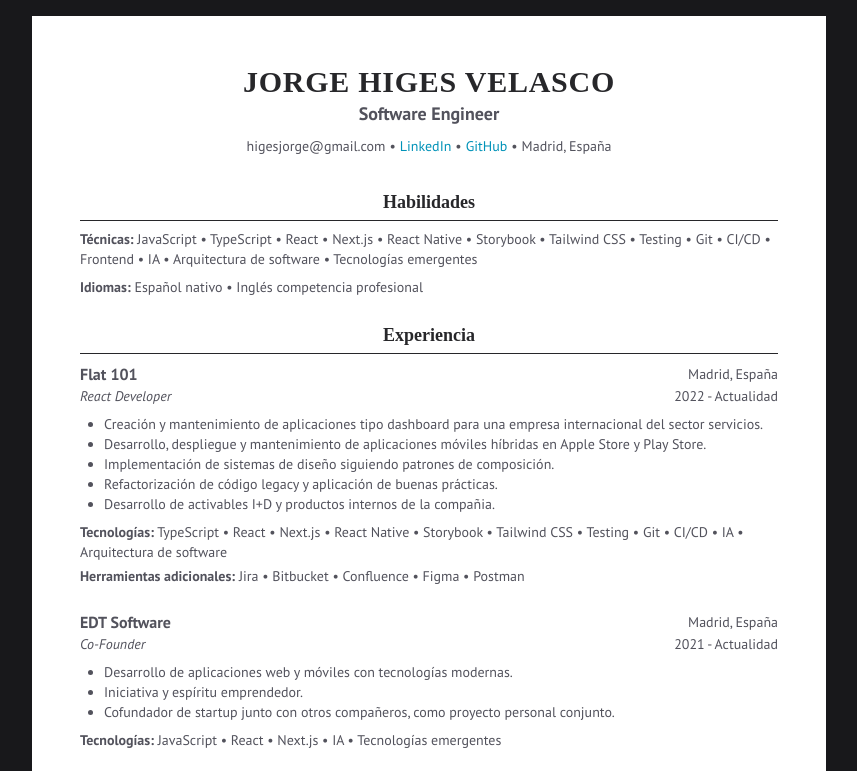
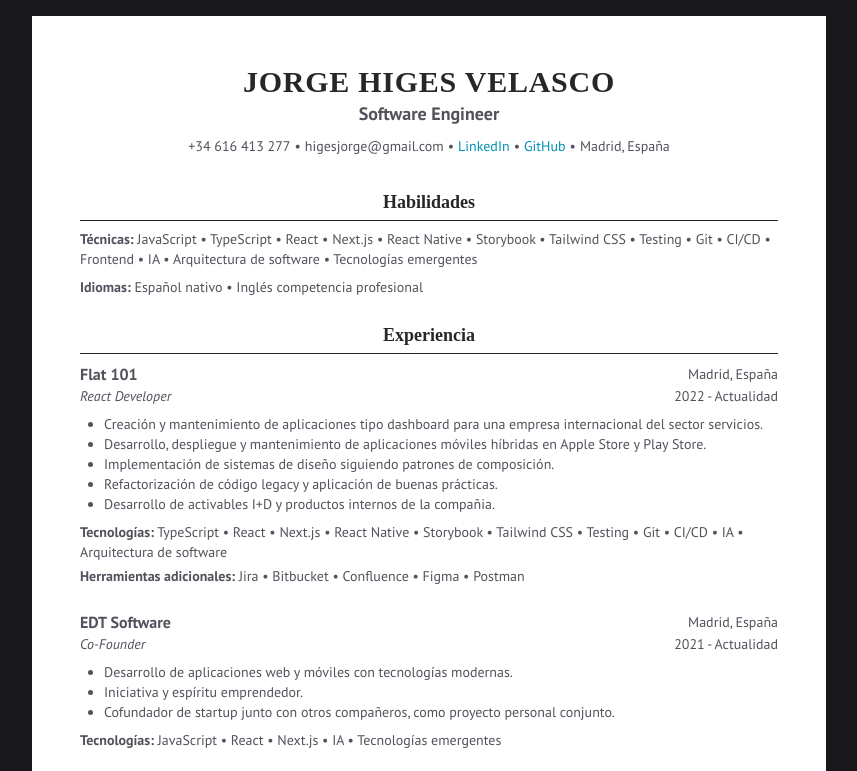
Before and after one commit to H1V35/jorge-higes-cv, a website: page src/index.html in a window 1280 px wide. Shown: the top 771 px of the page, without its empty margins (211-1068 px from the left). Drawn offline with Linux system fonts and the light colour scheme; a web font is replaced by a local one.

Commit message:
Add contact information in index.html

```diff
--- a/src/index.html
+++ b/src/index.html
@@ -21,6 +21,8 @@
         </h2>
         <nav>
           <ul class="flex items-center justify-center gap-1 flex-wrap">
+            <li>+34 616 413 277</li>
+            <li>•</li>
             <li>higesjorge@gmail.com</li>
             <li>•</li>
             <li>
```
Also changed, not shown: src/output.css.
